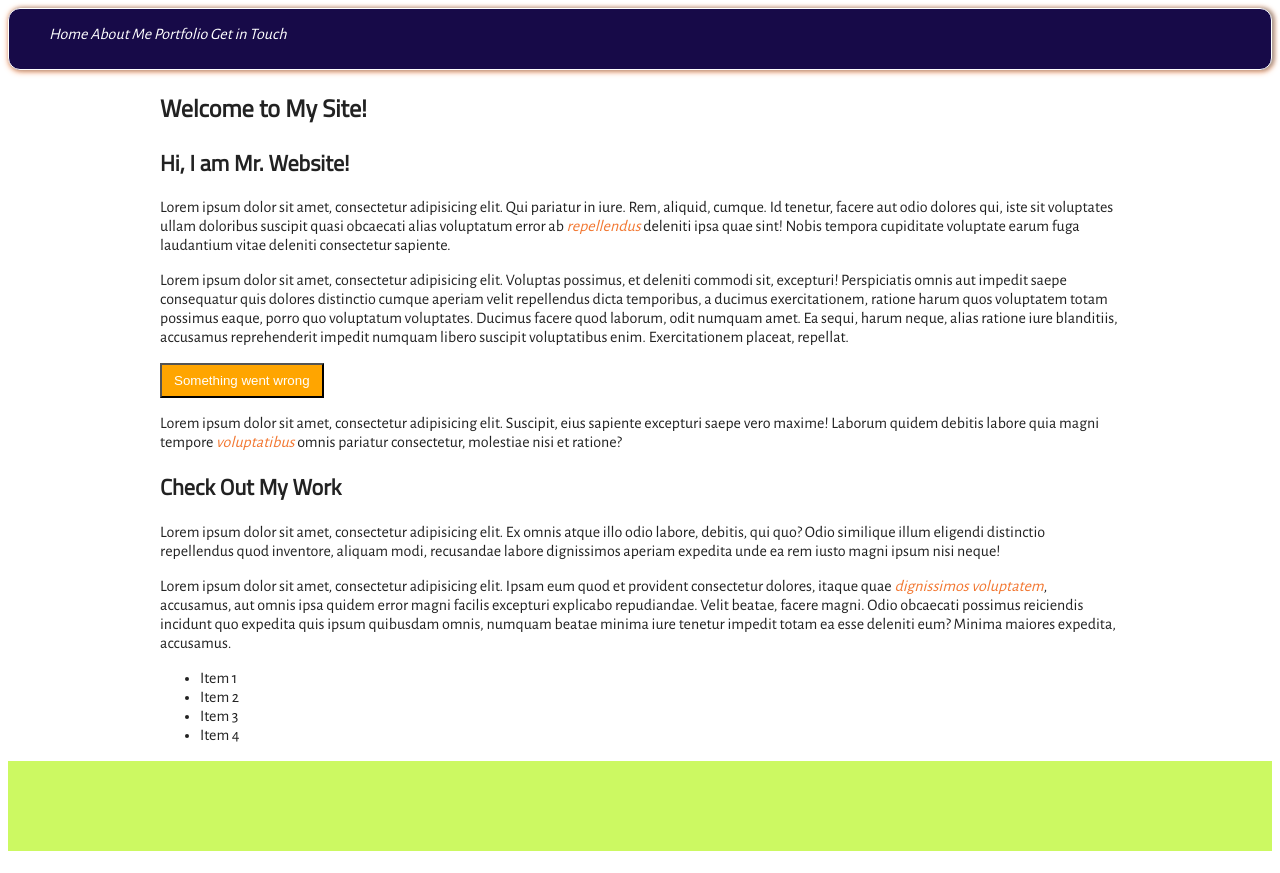
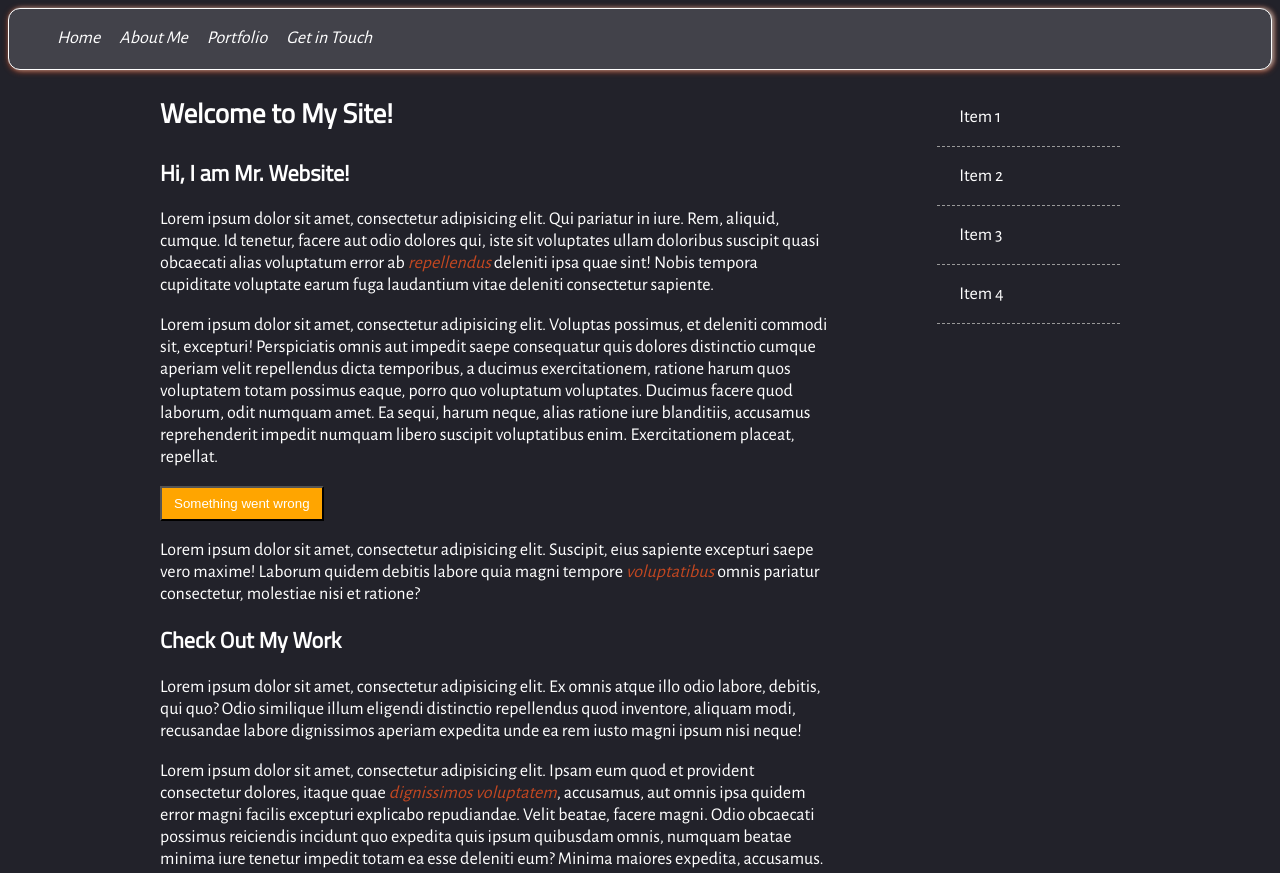
Before and after one commit to dgomgra/SASS, a plain HTML site: page Curso_Sass/index.html in a window 1280 px wide. Shown: the top 873 px of the page. Drawn offline with nearby package versions, Linux system fonts and the light colour scheme.

Commit message:
resto del curso

```diff
--- a/Curso_Sass/scss/main.scss
+++ b/Curso_Sass/scss/main.scss
@@ -1,7 +1,8 @@
+@import "partials/functions";
 @import "partials/variables";
 @import "partials/mixin";
 // se pueden hacer importaciones en una sola linea
-// @import "partials/variables", "partials/mixin";
+//@import "partials/variables", "partials/mixin";
 
 // ejemplos de importaciones que se pueden realizar
 //@import url(); --> para urls
@@ -9,17 +10,65 @@
 //@import "filename.css"; --> para ficheros
 //@import "style-scren" screen; --> para media queries
 
+// for loop
+@for $i from 1 through 6 {
+  .col-#{$i} {
+    width: $i * 2em;
+  }
+}
+
+// each loop de una lista
+$speakers: bob-banker, patty-plume, laura-smith;
+@each $speaker in $speakers {
+  .#{$speaker}-profile {
+    background-image: url('/img/#{$speaker}.png');
+  }
+}
+
+// each loop de un mapa
+$font-sizes: (tiny: 8px, small: 11px, medium: 13px, large: 18px);
+@each $name, $size in $font-sizes {
+  .#{$name} {
+    font-size: $size;
+  }
+}
+
+// while loop
+$j: 2;
+@while $j <= 8 {
+  .picture-#{$j} {
+    width: $j * 10%;
+  }
+  $j: $j + 2;
+}
+
+
 @include google-font("Alegreya+Sans");
 @include google-font("Titillium+web");
 
 // incluir un mixin en el raiz
 @include fancy-links;
 
+.error {
+  color: red;
+}
+
+.critical-error {
+  // directiva para extender los estilos de otra clase
+  @extend .error;
+  bottom: 1px solid red;
+  font-weight: bold;
+}
+$contrast: normal;
 body {
   font-family: $text-font;
+  // uso de la custom funcion
+  font-size: em(18px);
   color: $text-color;
-  // añadimos una media query dentro del body
-  @media only screen and (max-width: 960px) {
+  background-color: $body-backgroud-color;
+
+
+  @include large-screens {
     font-size: 125%;
   }
 }
@@ -39,11 +88,47 @@ p {
 
 a {
   color: $link-color;
+
+  // uso de seudo selectores
+  &:hover {
+    // uso de una funcion de oscurecimiento
+    // primer parametro el color a oscurecer
+    // segundo parametro el % de oscurecimiento
+    color: darken($link-color, 15%);
+  }
 }
+
+// Selector de marcador de posición
+%highlight {
+  font-style: italic;
+}
+
+// extensión del marcador de posición
+// si la extensión no existe, no se produce un error con !optional
+.sub-title {
+  @extend %highlight;
+  @extend .foo !optional;
+  font-size: em(20px);
+}
+
 
 .warning-button {
   @include warning;
   padding: 8px 12px;
+}
+
+.cta-button {
+  // se pueden realizar mas de una extension de otra clase
+  @extend .warning-button;
+  @extend .error;
+  @include rounded;
+  font-weight: bold;
+}
+
+.super-cta-button {
+  // se puede extender otra clase que a su vez extienda a otras
+  @extend .cta-button;
+  font-size: em(20px);
 }
 
 // mixin que solo aplica a IE6
@@ -68,6 +153,19 @@ a {
     }
     a {
       color: $menu-item-color;
+      padding: 6px 8px;
+      // animación de una barra debajo de las opciones de menu
+      // funcion de transparencia(color, valor)
+      //valor= 1 totalmente transparente, valor=0 nada transparente
+      border-bottom: 1px solid transparentize(#fefefe, 1);
+      transition: border-bottom 0.5s;
+      transition-timing-function: ease-in-out;
+
+      &:hover {
+        // funcion de opacidad(color, valor)
+        //valor= 1 totalmente opaco, valor=0 nada nada opaco
+        border-bottom: 1px solid opacify(#fefefe, .5);
+      }
     }
   }
 
@@ -78,8 +176,7 @@ a {
 
 #main {
   width: $content-width;
-  // aplicamos una media query dentro del estilo
-  @media only screen and (max-width: 960px) {
+  @include large-screens {
     width: auto;
     max-width: $content-width;
   }
@@ -87,13 +184,28 @@ a {
   margin-right: auto;
 
   #content {
+    float: left;
+    width: 6*$col;
   }
 
   #sidebar {
+    float: right;
+    width: 2*$col;
+
+    li {
+      list-style-type: none;
+      padding: em(16px) em(20px);
+      border-bottom: 1px dashed #999;
+
+      &:hover {
+        background-color: #efefef;
+      }
+    }
   }
 }
 
 #footer {
+  clear: both;
   height: $footer-height;
   background-color: $ternary-color;
 }
--- /dev/null
+++ b/Curso_Sass/scss/partials/_functions.scss
@@ -0,0 +1,15 @@
+@function sum($left, $right) {
+    @return $left + $right;
+}
+
+@function em($pixels, $context: 16px) {
+    @return ($pixels / $context)* 1em;
+}
+
+@function col-width($colums: 12, $page-width: 100%, $gap: 1%) {
+    @return ($page-width - $gap*($colums - 1)) / $colums;
+}
+
+@function strip-unit($value) {
+    @return $value / ($value*0 + 1);
+}
--- a/Curso_Sass/scss/partials/_mixin.scss
+++ b/Curso_Sass/scss/partials/_mixin.scss
@@ -1,5 +1,31 @@
+// Mixin para media queries
+@mixin tiny-screens() {
+  @media only screen and (max-width: 320px){
+    @content;
+  }
+}
+
+@mixin small-screens() {
+  @media only screen and (max-width: 480px){
+    @content;
+  }
+}
+@mixin medium-screens() {
+  @media only screen and (max-width: 680px){
+    @content;
+  }
+}
+@mixin large-screens() {
+  @media only screen and (max-width: 960px){
+    @content;
+  }
+}
+
+
 // un mixin para importar fuentes de texto
 @mixin google-font($font) {
+  // unquote:  funcion que convierte una cadena entre comillas en una cadena sin comillas
+  // quote: funcion que convierte una cadena sin comillas en una cadena entre comillas
   $font: unquote($font);
   @import url(https://fonts.googleapis.com/css?family=#{$font});
 }
@@ -8,6 +34,11 @@
 @mixin warning {
     background-color: orange;
     color: #fff;
+
+    &:hover {
+      // funcion para iluminar
+      background-color: lighten(orange, 10%);
+    }
   }
 
   // un mixix con parametros indeterminados
--- a/Curso_Sass/scss/partials/_variables.scss
+++ b/Curso_Sass/scss/partials/_variables.scss
@@ -1,17 +1,41 @@
-
 // Los partials empiezan por _ para que no se compile el css
 // Porque son ficheros que se importan en otros para tener el
 // codigo mas ordenado
 
 // Variables comienzan pr $. Por comvencion en minusculas y separando por guion los nombres
+// === THEME ===
+// Allowed values: Dark, Light, Default
+$theme: Dark;
+
 // === COLORS ===
 $text-color: #222222;
+$body-backgroud-color: #fff;
 $theme-color: #170a48;
 $secondary-color: #f27731;
 $ternary-color: #ccf962;
 // Podemos usar como valor otra variable
 $link-color: $secondary-color;
 $menu-item-color: white;
+
+@if $theme == Dark {
+    $text-color: #fff;
+    $body-backgroud-color: #22222a;
+    $theme-color: #42424a;
+    $secondary-color: #c24721;
+    $ternary-color: #698932;
+    $link-color: $secondary-color;
+    $menu-item-color: white;
+} @else if $theme == Light {
+    $text-color: #000;
+    $body-backgroud-color: #fff;
+    $theme-color: #372a27;
+    $secondary-color: #d26741;
+    $ternary-color: #b9da63;
+    $link-color: $secondary-color;
+    $menu-item-color: white;
+}
+
+
 
 // === FONTS ===
 $text-font: "Alegreya Sans", Arial, sans-serif;
@@ -21,3 +45,5 @@ $headline-font: "Titillium Web", Georgia, serif;
 $content-width: 960px;
 $header-height: 60px;
 $footer-height: 90px;
+// uso de una custom function en una variable
+$col: col-width($colums: 8);
```
Also changed, not shown: Curso_Sass/css/main.css.
